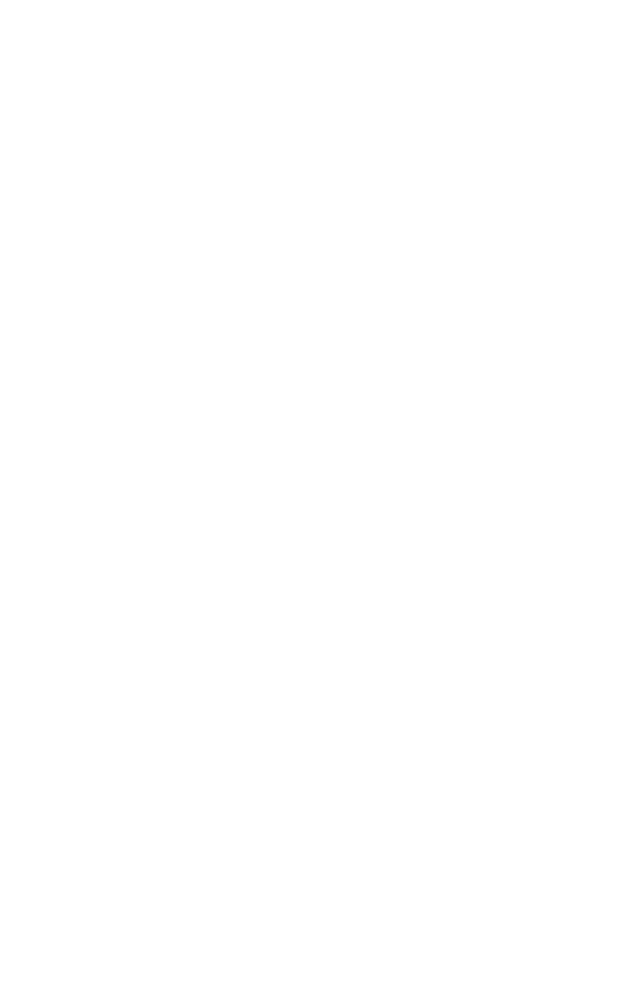
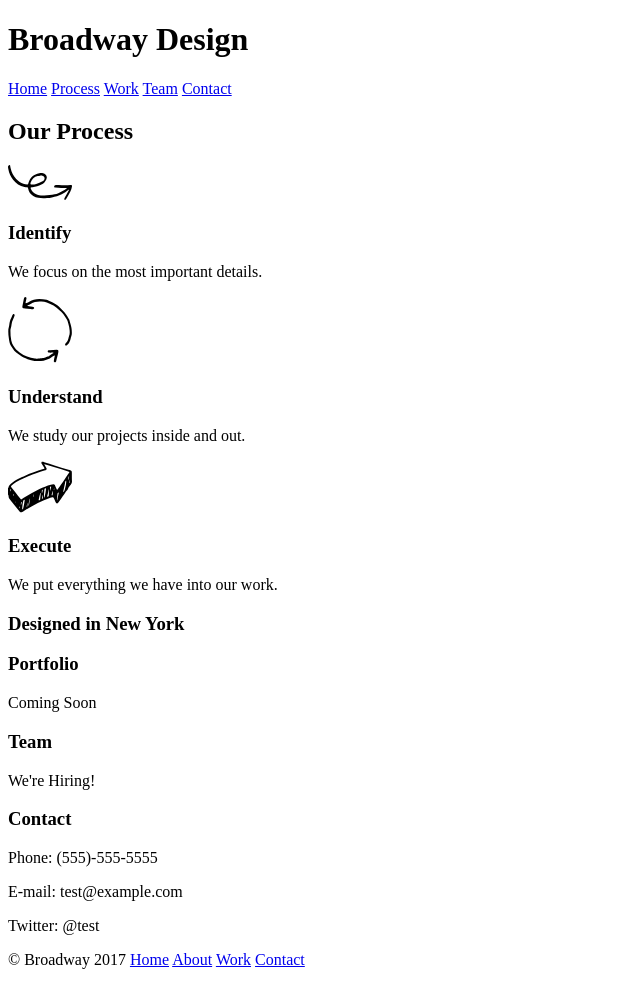
Before and after one commit to vidende/broadway, a plain HTML site: page index.html in a window 1280 px wide. Shown: the whole page, without its empty margins (0-640 px from the left). Before the commit the page ends 800 px from the top, so only its background shows below. Drawn offline with Linux system fonts and the light colour scheme.

Commit message:
Content added. Begin CSS

```diff
--- a/index.html
+++ b/index.html
@@ -6,6 +6,40 @@
     <link href="./resources/css/style.css" type="text/css" rel="stylesheet"/>
   </head>
   <body>
-
+    <div class="header">
+    <h1>Broadway Design</h1>
+    <a href="#">Home</a>
+    <a href="#process">Process</a>
+    <a href="#work">Work</a>
+    <a href="#team">Team</a>
+    <a href="#contact">Contact</a>
+    </div>
+    <h2 id="process">Our Process</h2>
+    <img src="./resources/images/identify.svg"/>
+    <h3>Identify</h3>
+    <p>We focus on the most important details.</p>
+    <img src="./resources/images/understand.svg"/>
+    <h3>Understand</h3>
+    <p>We study our projects inside and out.</p>
+    <img src="./resources/images/execute.svg"/>
+    <h3>Execute</h3>
+    <p>We put everything we have into our work.</p>
+    <h3 class="header">Designed in New York</h3>
+    <h3 id="work">Portfolio</h3>
+    <p>Coming Soon</p>
+    <h3 id="team">Team</h3>
+    <p>We're Hiring!</p>
+    <h3 id="contact">Contact</h3>
+    <p>Phone: (555)-555-5555</p>
+    <p>E-mail: test@example.com</p>
+    <p>Twitter: @test</p>
+    <div class="footer">
+    <p><span id="copyright">&copy; Broadway 2017 </span>
+      <a href="#home" class="ft-nav">Home</a>
+      <a href="#about" class="ft-nav">About</a>
+      <a href="#work" class="ft-nav">Work</a>
+      <a href="#contact" class="ft-nav">Contact</a>
+    </p>
+    </div>
   </body>
 </html>
```
